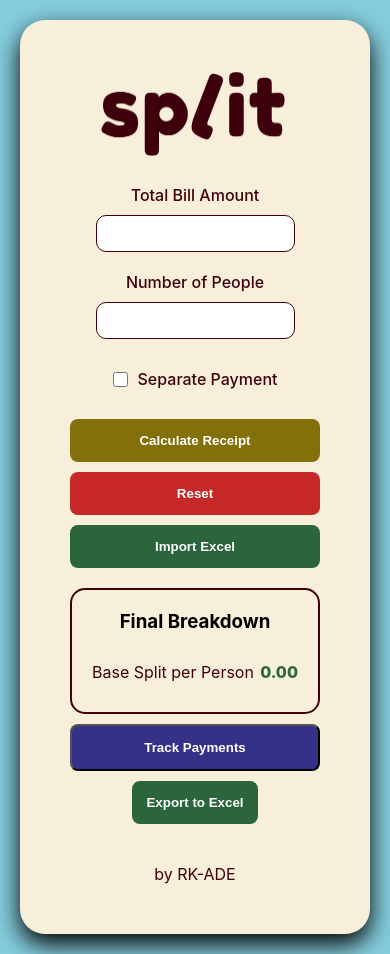
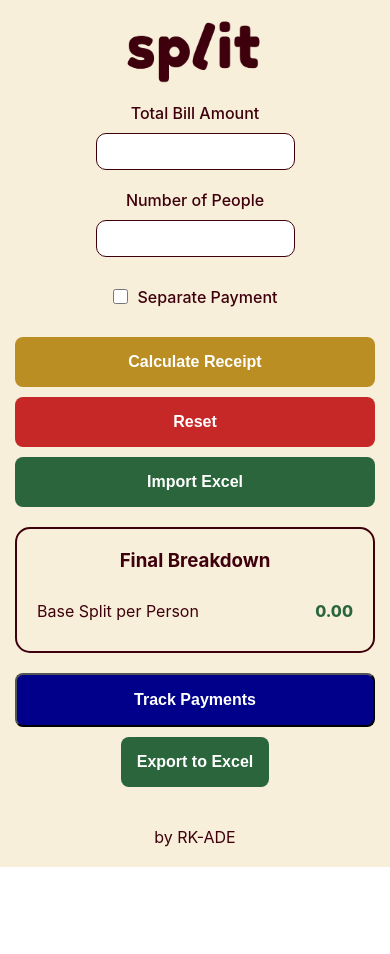
Before and after one commit to roxaneesquejo/bill-calculator, a React (Vite) app: page / in a window 390 px wide. Both pictures are taken after a click on the button "Calculate Receipt". After the commit the page ends 867 px from the top, so only its background shows below. Built offline with nearby package versions, Linux system fonts and the light colour scheme.

Commit message:
Fixed UI for mobile

```diff
--- a/src/App.jsx
+++ b/src/App.jsx
@@ -118,7 +118,7 @@ function BillCalculator() {
           <div className="extra-people-list">
             {peopleList.map((person, personIndex) => (
               <PersonCard
-                key={`person-${personIndex}-${person.name}`}
+                key={`person-${personIndex}`}
                 personIndex={personIndex}
                 person={person}
                 deletePerson={deletePerson}
--- a/src/styles/App.css
+++ b/src/styles/App.css
@@ -148,6 +148,7 @@ input[type="text"] {
 #add-person-btn {
   padding: 14px;
   background: var(--results);
+  border: none;
   color: var(--inner);
   border-radius: 8px;
   font-weight: bold;
@@ -158,7 +159,7 @@ input[type="text"] {
 .calculate-btn {
   width: 100%;
   padding: 14px;
-  background: #84700a;
+  background: #ba8e23;
   color: var(--inner);
   border-radius: 8px;
   font-weight: bold;
@@ -202,6 +203,7 @@ input[type="text"] {
 .results-display h3 {
   margin-top: 0;
   text-align: center;
+  color: var(--primary);
 }
 
 .split-info {
@@ -283,6 +285,7 @@ input[type="text"] {
 .results-display {
   width: 100%;
   margin-top: 20px;
+  margin-bottom: 10px;
   padding: 20px;
   border-radius: 15px;
   border: 2px solid var(--primary);
@@ -293,7 +296,7 @@ input[type="text"] {
 .track-btn {
   width: 100%;
   padding: 14px;
-  background: #343189;
+  background: #00008b;
   color: var(--inner);
   border-radius: 8px;
   font-weight: bold;
@@ -385,3 +388,58 @@ input[type="text"] {
   margin-top: 40px;
   color: var(--primary);
 }
+
+@media (max-width: 600px) {
+  .container {
+    padding: 20px 15px;
+    border-radius: 0;
+    box-shadow: none;
+    max-width: 100%;
+  }
+
+  .splitLogo {
+    max-width: 180px;
+    margin-bottom: 20px;
+  }
+
+  .person-header,
+  .order-row {
+    flex-direction: column;
+    align-items: stretch;
+    gap: 10px;
+  }
+
+  .input-name,
+  .input-item,
+  .input-discount,
+  .input-cost {
+    width: 100%;
+    font-size: 16px;
+  }
+
+  .delete-item-btn {
+    width: 100%;
+    border-radius: 8px;
+    margin-top: 5px;
+  }
+
+  .person-btn,
+  #add-person-btn,
+  .calculate-btn,
+  .reset-btn,
+  .track-btn,
+  .export-btn,
+  .import-btn {
+    padding: 16px;
+    font-size: 16px;
+  }
+
+  .person-footer {
+    flex-direction: column;
+    gap: 10px;
+  }
+
+  .person-footer .person-btn {
+    width: 100%;
+  }
+}
--- a/src/styles/index.css
+++ b/src/styles/index.css
@@ -19,3 +19,10 @@ body {
   margin: 0;
   min-height: 100vh;
 }
+
+@media (max-width: 600px) {
+  #root {
+    padding: 0;
+    align-items: flex-start;
+  }
+}
```
Also changed, not shown: src/components/DisplayResults.jsx (+14 -7 lines), src/components/Orders.jsx (+17 -3 lines), src/components/Person.jsx (+13 -8 lines), src/hooks/useBillCalculator.js (+8 -4 lines).
